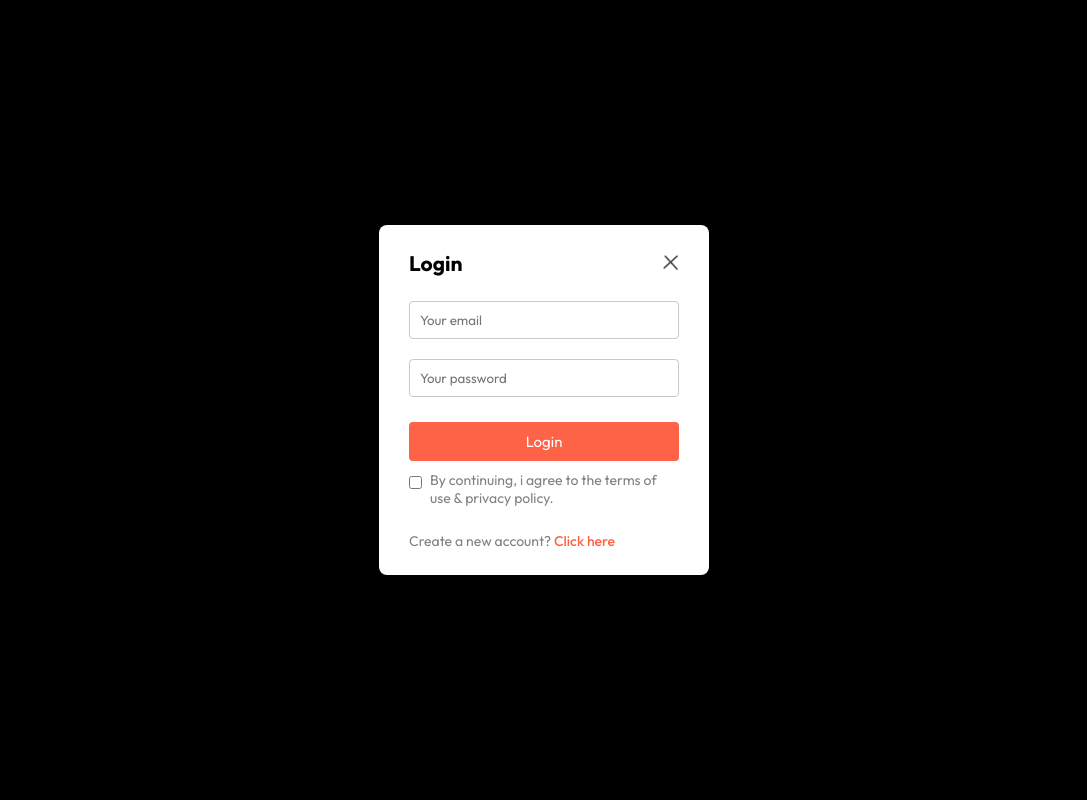
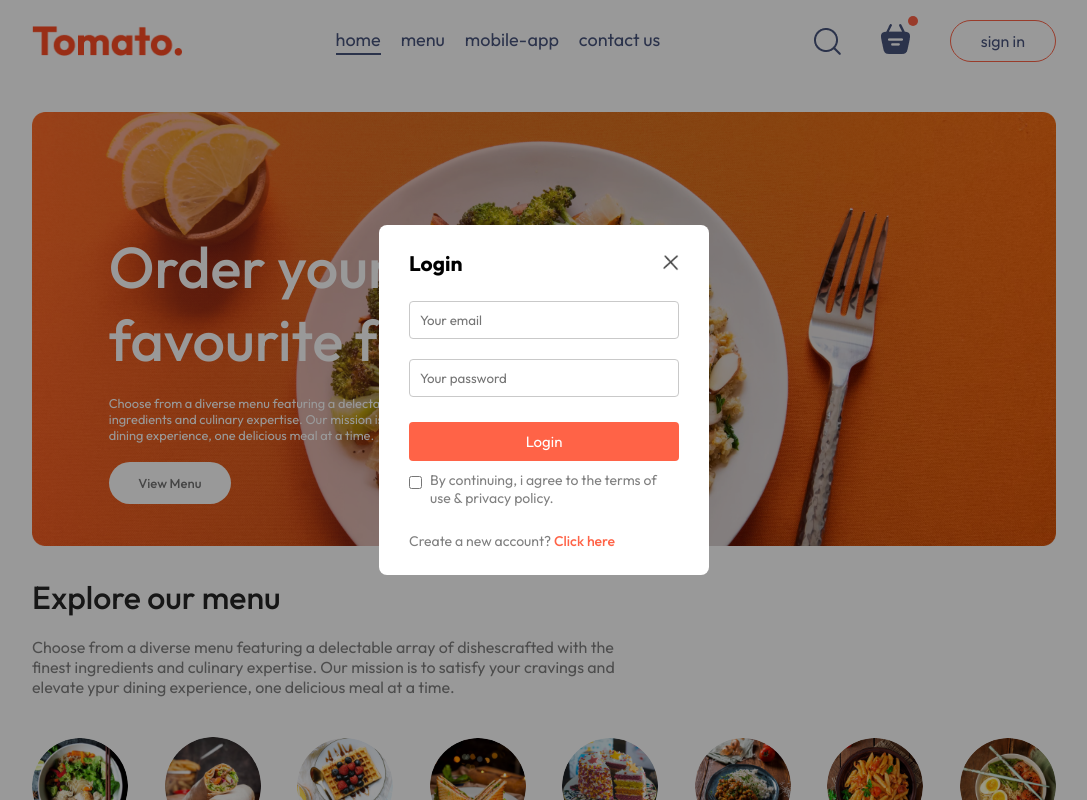
Before and after one commit to mahmoudmaged226/food-del, a React (Vite) app in the folder frontend/: page / in a window 1280 px wide. Both pictures are taken after a click on the button "sign in". Shown: the top 800 px of the page, without its empty margins (96-1183 px from the left). Built offline with nearby package versions, Linux system fonts and the light colour scheme.

Commit message:
Fixing the layout issue

```diff
--- a/frontend/src/components/LoginPopup/LoginPopup.css
+++ b/frontend/src/components/LoginPopup/LoginPopup.css
@@ -1,10 +1,12 @@
 .login-popup {
-  position: absolute;
-  z-index: 1;
+  position: fixed;
+  top: 0;
+  left: 0;
   width: 100%;
   height: 100%;
-  background-color: #000000;
+  background-color: rgba(0, 0, 0, 0.4); /* see-through */
   display: grid;
+  z-index: 999;
 }
 
 .login-popup-container {
```
